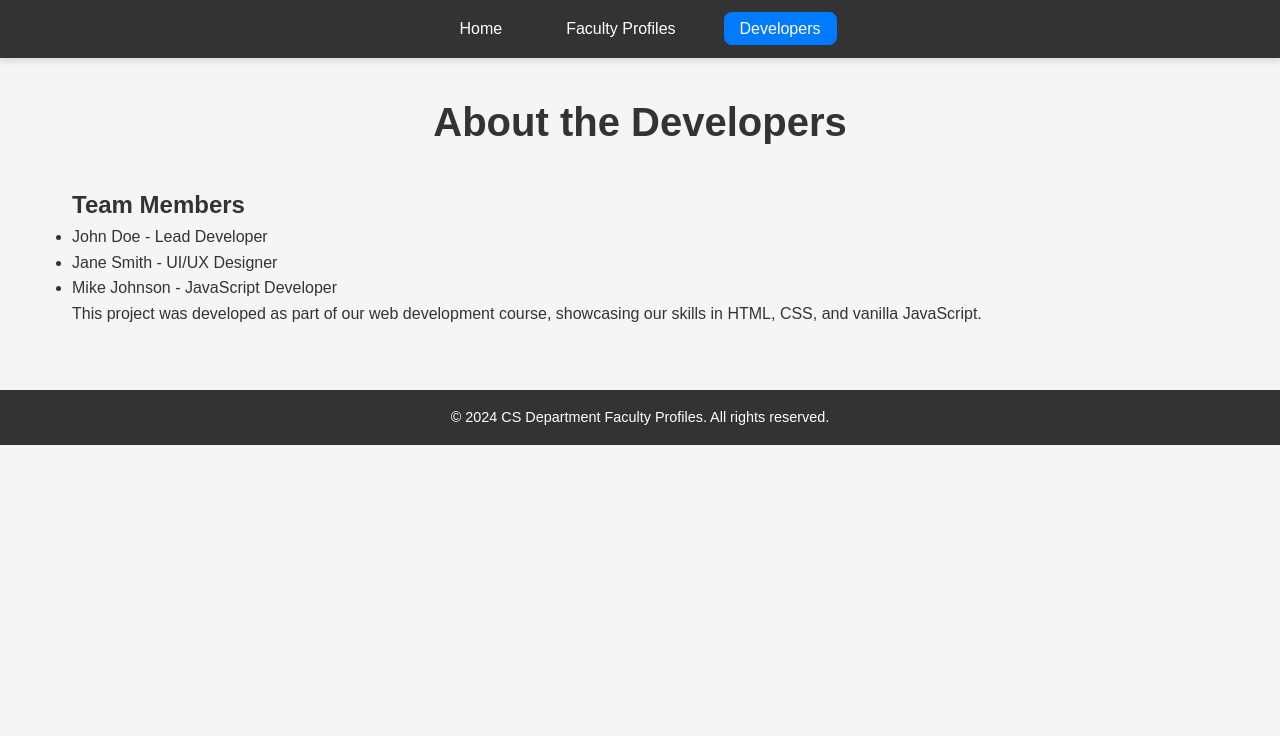
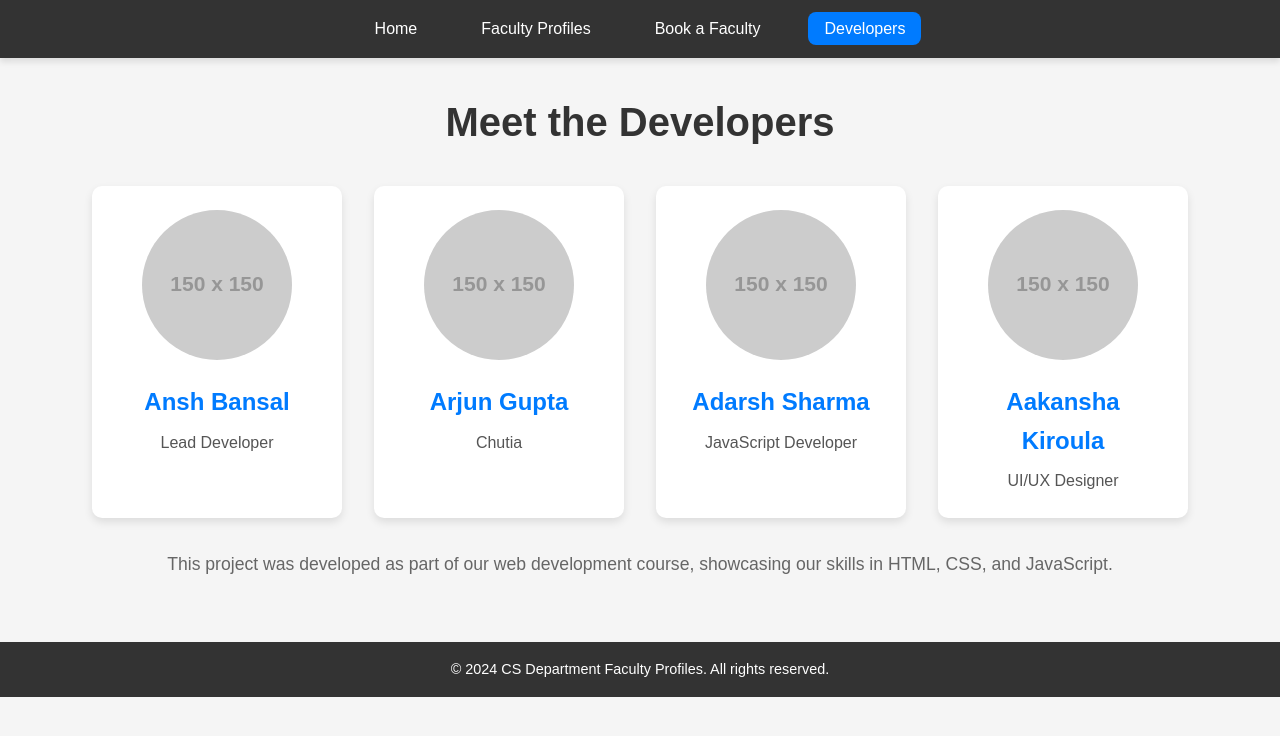
Before and after one commit to AnshBansal18/pixel-geekgurus, a plain HTML site: page developers.html in a window 1280 px wide. Drawn offline with Linux system fonts and the light colour scheme; placeholder pictures from the web are drawn by us.

Commit message:
added some features

```diff
--- a/developers.html
+++ b/developers.html
@@ -12,22 +12,47 @@
             <ul>
                 <li><a href="index.html">Home</a></li>
                 <li><a href="faculty.html">Faculty Profiles</a></li>
+                <li><a href="booking.html">Book a Faculty</a></li>
                 <li><a href="developers.html" class="active">Developers</a></li>
             </ul>
         </nav>
     </header>
 
     <main>
-        <h1>About the Developers</h1>
-        <div class="developer-info">
-            <h2>Team Members</h2>
-            <ul>
-                <li>John Doe - Lead Developer</li>
-                <li>Jane Smith - UI/UX Designer</li>
-                <li>Mike Johnson - JavaScript Developer</li>
-            </ul>
-            <p>This project was developed as part of our web development course, showcasing our skills in HTML, CSS, and vanilla JavaScript.</p>
-        </div>
+        <section class="developers-section">
+            <h1>Meet the Developers</h1>
+            <div class="developers-container">
+                <div class="developer-card">
+                    <img src="https://via.placeholder.com/150" alt="Ansh Bansal's Photo">
+                    <div class="developer-info">
+                        <h2>Ansh Bansal</h2>
+                        <p>Lead Developer</p>
+                    </div>
+                </div>
+                <div class="developer-card">
+                    <img src="https://via.placeholder.com/150" alt="Arjun Gupta's Photo">
+                    <div class="developer-info">
+                        <h2>Arjun Gupta</h2>
+                        <p>Chutia </p>
+                    </div>
+                </div>
+                <div class="developer-card">
+                    <img src="https://via.placeholder.com/150" alt="Adarsh Sharma's Photo">
+                    <div class="developer-info">
+                        <h2>Adarsh Sharma</h2>
+                        <p>JavaScript Developer</p>
+                    </div>
+                </div>
+                <div class="developer-card">
+                    <img src="https://via.placeholder.com/150" alt="Aakansha Kiroula's Photo">
+                    <div class="developer-info">
+                        <h2>Aakansha Kiroula</h2>
+                        <p>UI/UX Designer</p>
+                    </div>
+                </div>
+            </div>
+            <p class="project-description">This project was developed as part of our web development course, showcasing our skills in HTML, CSS, and JavaScript.</p>
+        </section>
     </main>
 
     <footer>
--- a/main.js
+++ b/main.js
@@ -1,11 +1,23 @@
 document.addEventListener('DOMContentLoaded', () => {
     const facultyContainer = document.getElementById('faculty-container');
+    const facultySelect = document.getElementById('faculty-select');
 
-    if (facultyContainer && typeof facultyData !== 'undefined') {
+    // Load faculty data
+    if (facultyContainer && facultyData) {
         displayFacultyProfiles(facultyContainer, facultyData);
+    }
+
+    if (facultySelect && facultyData) {
+        populateFacultySelect(facultySelect, facultyData);
+    }
+
+    const bookNowBtn = document.getElementById('book-now');
+    if (bookNowBtn) {
+        bookNowBtn.addEventListener('click', handleBooking);
     }
 });
 
+// Display faculty profiles dynamically
 function displayFacultyProfiles(container, data) {
     data.forEach(faculty => {
         const card = createFacultyCard(faculty);
@@ -18,7 +30,7 @@ function createFacultyCard(faculty) {
     card.className = 'faculty-card';
 
     const img = document.createElement('img');
-    img.src = faculty.photo || 'https://via.placeholder.com/300x200?text=No+Photo';
+    img.src = faculty.photo;
     img.alt = `${faculty.name} photo`;
 
     const content = document.createElement('div');
@@ -46,3 +58,26 @@ function createFacultyCard(faculty) {
 
     return card;
 }
+
+// Populate faculty select dropdown
+function populateFacultySelect(selectElement, data) {
+    data.forEach(faculty => {
+        const option = document.createElement('option');
+        option.value = faculty.name;
+        option.textContent = faculty.name;
+        selectElement.appendChild(option);
+    });
+}
+
+// Handle booking
+function handleBooking() {
+    const faculty = document.getElementById('faculty-select').value;
+    const date = document.getElementById('date-select').value;
+    const time = document.getElementById('time-select').value;
+
+    if (faculty && date && time) {
+        alert(`Appointment booked with ${faculty} on ${date} at ${time}`);
+    } else {
+        alert('Please select all the fields to book an appointment.');
+    }
+}
--- a/styles.css
+++ b/styles.css
@@ -209,3 +209,53 @@ footer p {
         grid-template-columns: 1fr;
     }
 }
+
+.developers-section {
+    text-align: center;
+}
+
+.developers-container {
+    display: flex;
+    flex-wrap: wrap;
+    justify-content: center;
+    gap: 2rem;
+    margin-top: 2rem;
+}
+
+.developer-card {
+    background-color: white;
+    border-radius: 10px;
+    box-shadow: 0 4px 8px rgba(0, 0, 0, 0.1);
+    width: 250px;
+    text-align: center;
+    padding: 1.5rem;
+    transition: transform 0.3s ease, box-shadow 0.3s ease;
+}
+
+.developer-card:hover {
+    transform: translateY(-10px);
+    box-shadow: 0 8px 16px rgba(0, 0, 0, 0.2);
+}
+
+.developer-card img {
+    border-radius: 50%;
+    width: 150px;
+    height: 150px;
+    object-fit: cover;
+    margin-bottom: 1rem;
+}
+
+.developer-info h2 {
+    margin-bottom: 0.5rem;
+    color: #007bff;
+}
+
+.developer-info p {
+    color: #555;
+}
+
+.project-description {
+    margin-top: 2rem;
+    font-size: 1.1rem;
+    color: #666;
+}
```
Also changed, not shown: Index.html (+1 -0 lines), booking.html (added, +51 -0 lines), faculty.html (+1 -0 lines).
